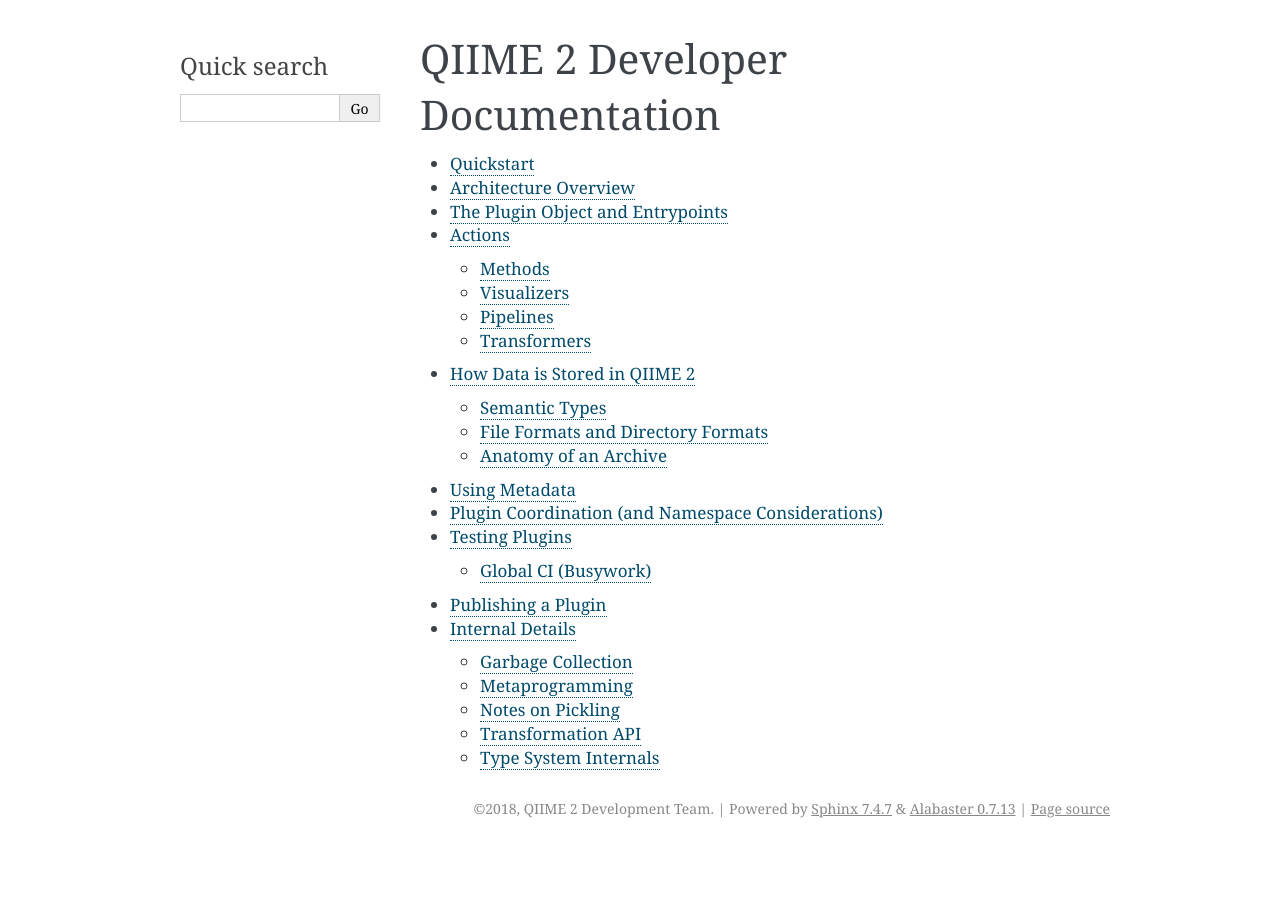
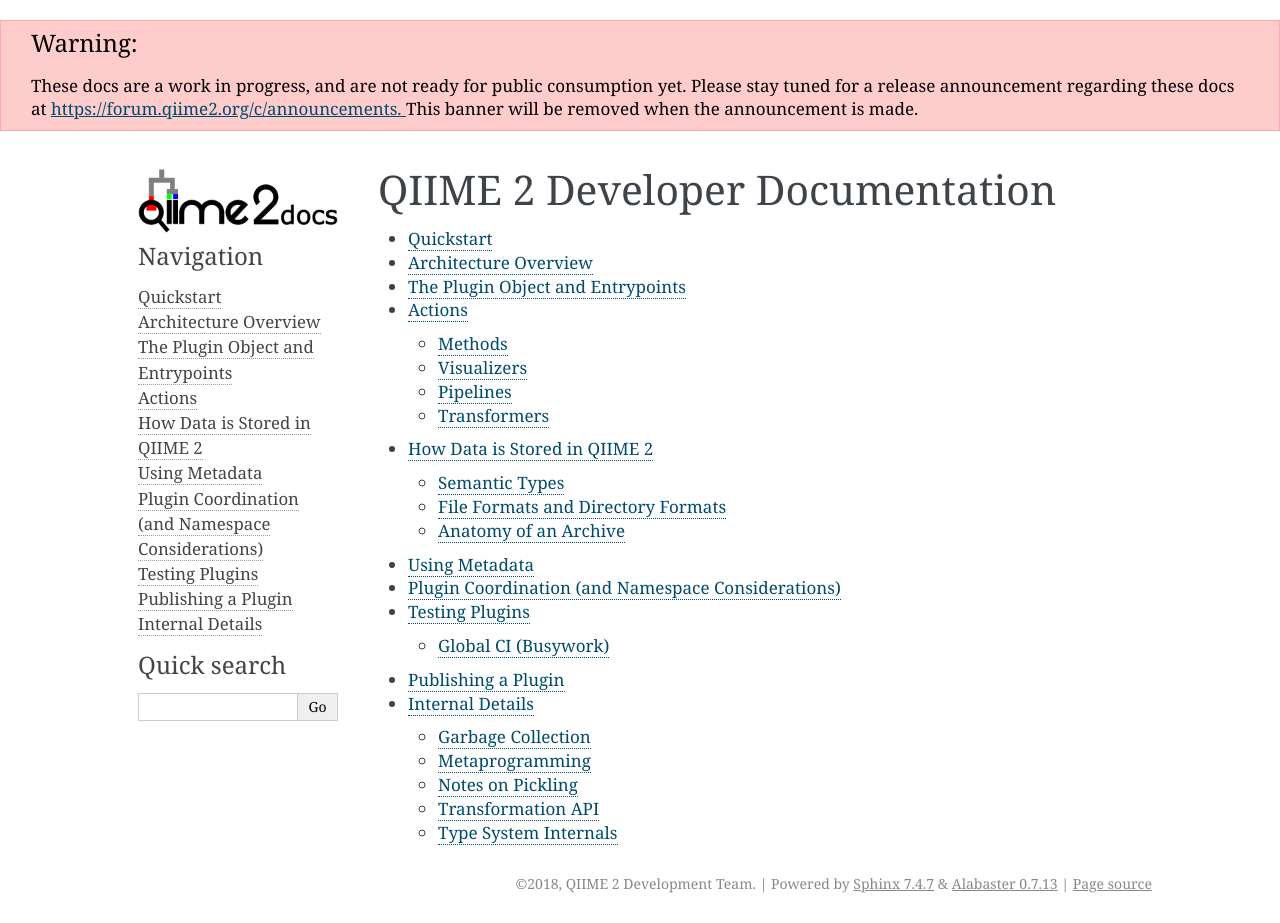
Before and after one commit to qiime2/dev-docs, a Sphinx documentation site: the page built from source/index.rst, in a window 1280 px wide. Built offline with Sphinx 7.4.7, drawn with Linux system fonts in a browser that asks for light colours; before the commit the page ends 900 px from its top, so only the background shows below that.

Commit message:
MAINT: Add warning label
Fixes #1

```diff
--- /dev/null
+++ b/source/_templates/layout.html
@@ -0,0 +1,15 @@
+{% extends "!layout.html" %}
+{% block content %}
+<div class="admonition warning">
+  <p class="first admonition-title">Warning</p>
+  <p class="last">
+    These docs are a work in progress, and are not ready for public consumption
+    yet. Please stay tuned for a release announcement regarding these docs at
+    <a href="https://forum.qiime2.org/c/announcements">
+      https://forum.qiime2.org/c/announcements.
+    </a>
+    This banner will be removed when the announcement is made.
+  </p>
+</div>
+{{ super() }}
+{% endblock %}
--- a/source/conf.py
+++ b/source/conf.py
@@ -1,8 +1,8 @@
 #!/usr/bin/env python3
 # -*- coding: utf-8 -*-
 #
-# QIIME 2 Developer Documentation documentation build configuration file, created by
-# sphinx-quickstart on Thu Jan 18 14:55:00 2018.
+# QIIME 2 Developer Documentation documentation build configuration file,
+# created by sphinx-quickstart on Thu Jan 18 14:55:00 2018.
 #
 # This file is execfile()d with the current directory set to its
 # containing dir.
@@ -31,8 +31,7 @@
 # Add any Sphinx extension module names here, as strings. They can be
 # extensions coming with Sphinx (named 'sphinx.ext.*') or your custom
 # ones.
-extensions = ['sphinx.ext.todo',
-    'sphinx.ext.mathjax']
+extensions = ['sphinx.ext.todo', 'sphinx.ext.mathjax']
 
 # Add any paths that contain templates here, relative to this directory.
 templates_path = ['_templates']
@@ -90,7 +89,10 @@ html_theme = 'alabaster'
 # further.  For a list of options available for each theme, see the
 # documentation.
 #
-# html_theme_options = {}
+html_theme_options = {
+    'logo': 'q2docs.png',
+    'page_width': '1024px',
+}
 
 # Add any paths that contain custom static files (such as style sheets) here,
 # relative to this directory. They are copied after the builtin static files,
@@ -104,8 +106,11 @@ html_static_path = ['_static']
 # refs: http://alabaster.readthedocs.io/en/latest/installation.html#sidebars
 html_sidebars = {
     '**': [
-        'relations.html',  # needs 'show_related': True theme option to display
+        'about.html',
+        'navigation.html',
+        'relations.html',
         'searchbox.html',
+        'donate.html',
     ]
 }
 
@@ -140,8 +145,8 @@ latex_elements = {
 # (source start file, target name, title,
 #  author, documentclass [howto, manual, or own class]).
 latex_documents = [
-    (master_doc, 'QIIME2DeveloperDocumentation.tex', 'QIIME 2 Developer Documentation',
-     'QIIME 2 Development Team', 'manual'),
+    (master_doc, 'QIIME2DeveloperDocumentation.tex',
+     'QIIME 2 Developer Documentation', 'QIIME 2 Development Team', 'manual'),
 ]
 
 
@@ -150,8 +155,8 @@ latex_documents = [
 # One entry per manual page. List of tuples
 # (source start file, name, description, authors, manual section).
 man_pages = [
-    (master_doc, 'qiime2developerdocumentation', 'QIIME 2 Developer Documentation',
-     [author], 1)
+    (master_doc, 'qiime2developerdocumentation',
+     'QIIME 2 Developer Documentation', [author], 1)
 ]
 
 
@@ -161,7 +166,7 @@ man_pages = [
 # (source start file, target name, title, author,
 #  dir menu entry, description, category)
 texinfo_documents = [
-    (master_doc, 'QIIME2DeveloperDocumentation', 'QIIME 2 Developer Documentation',
-     author, 'QIIME2DeveloperDocumentation', 'One line description of project.',
-     'Miscellaneous'),
+    (master_doc, 'QIIME2DeveloperDocumentation',
+     'QIIME 2 Developer Documentation', author, 'QIIME2DeveloperDocumentation',
+     'One line description of project.', 'Miscellaneous'),
 ]
```
Also changed, not shown: source/_static/q2docs.png (added).
